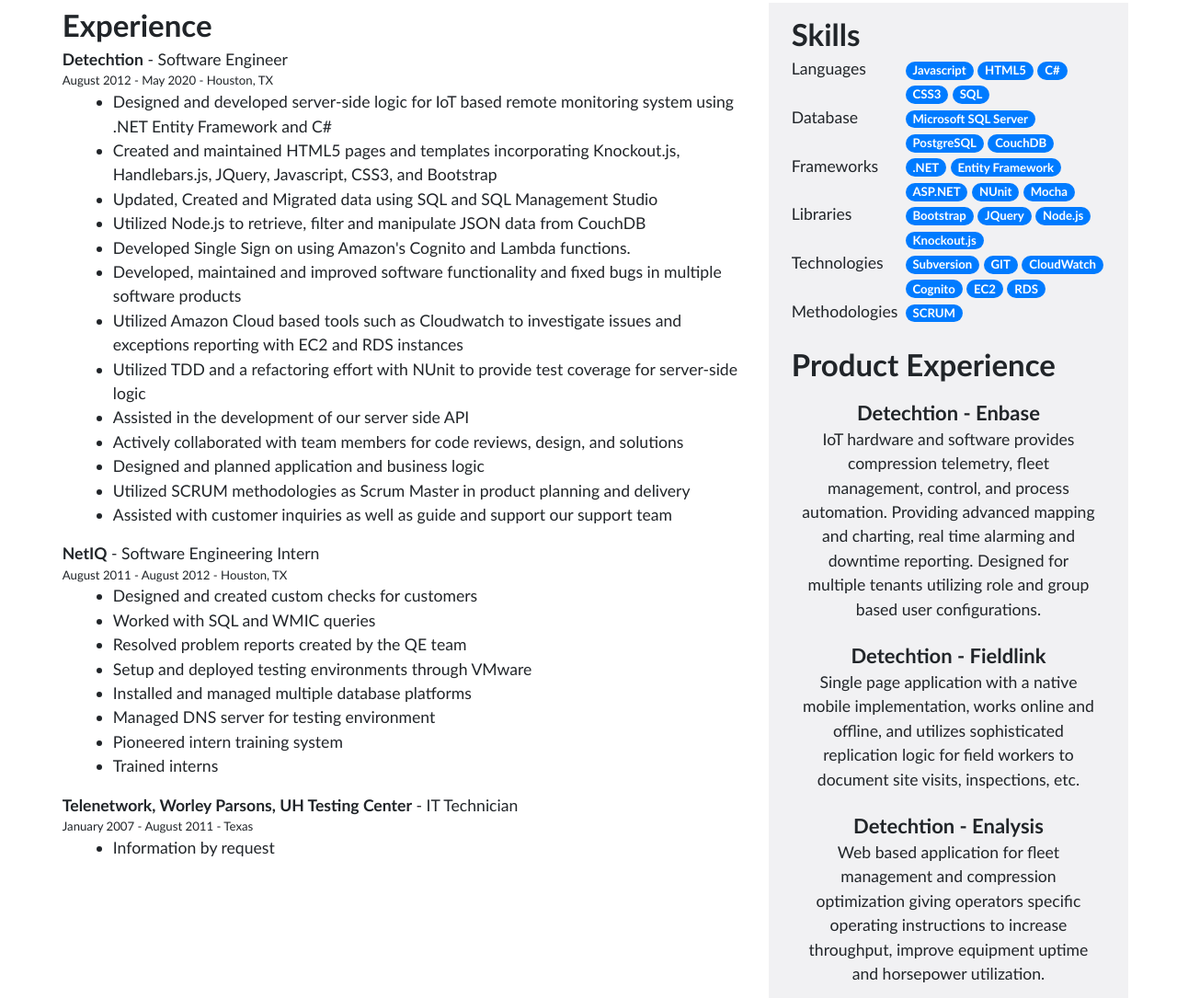
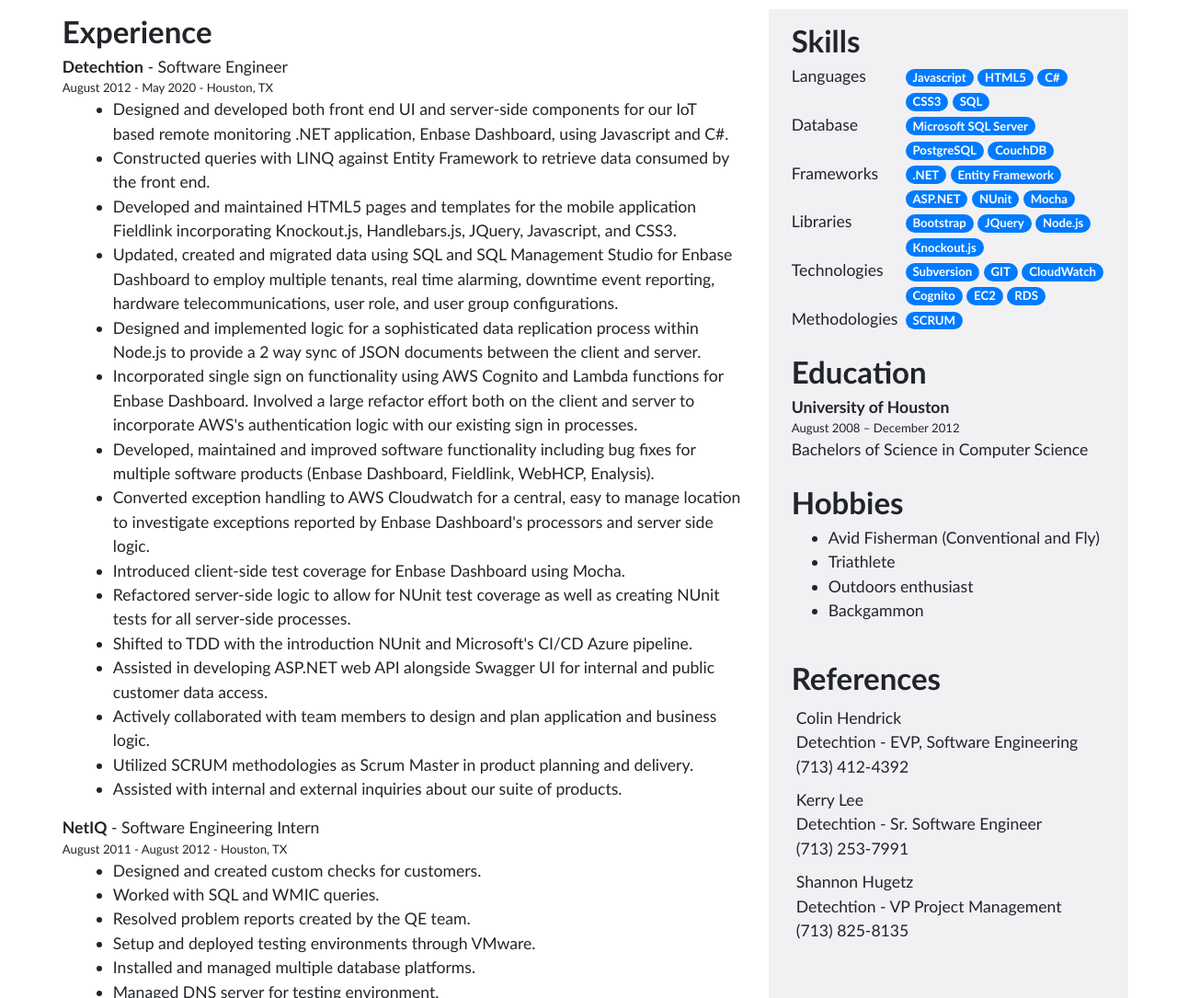
Before and after one commit to broussardmichael/resume, a plain HTML site: page index.html in a window 1280 px wide. Shown: the part 391-1476 px from the top of the page at 92% size. Drawn offline with Linux system fonts and the light colour scheme.

Commit message:
Update text, minor ui updates, cleanup

```diff
--- a/css/resume.css
+++ b/css/resume.css
@@ -1,4 +1,4 @@
-@media only screen and (min-width: 801px) {
+@media only screen and (min-width: 1024px) {
     .header {
         padding: 4em;
     }
@@ -13,7 +13,7 @@
 
     .personal-content > .row {
          padding: 10px;
-     }
+    }
 
     .product-experience-section > .row {
         padding: 10px;
@@ -21,6 +21,16 @@
 
     .reference-container {
         padding: 5px;
+    }
+}
+
+@media only screen and (max-width: 768px) {
+    .section-title {
+        text-align: center !important;
+    }
+
+    .contact-info div {
+        text-align: center !important;
     }
 }
 
@@ -64,26 +74,15 @@
     width: 200px;
 }
 
-.contact-info div {
-    text-align: center;
-}
-
 .content {
     background-color: white;
 }
 
 .section-title {
     font-weight: bold;
+    text-align: left;
 }
 
 .personal-content {
     background-color: #F1F1F3;
 }
-
-.product-name {
-    text-align: center;
-}
-
-.product-experience-section .col-12:nth-of-type(even) {
-    text-align: center;
-}
--- a/index.html
+++ b/index.html
@@ -13,6 +13,7 @@
     <div class="row header">
         <div class="col-md-4  align-self-center">
             <div class="name font-size-1">Michael Broussard</div>
+            <div class="name font-size-2">Software Engineer</div>
         </div>
         <div class=" col-md-4  align-self-center">
             <img src="resumephoto.jpg" class="photo rounded-circle mx-auto" alt="">
@@ -39,29 +40,21 @@
                     <div class="experience-list">
                         <div class="col">
                             <ul>
-                                <li>Designed and developed server-side logic for IoT based remote monitoring system
-                                    using .NET Entity Framework and C#
-                                </li>
-                                <li>Created and maintained HTML5 pages and templates incorporating Knockout.js,
-                                    Handlebars.js, JQuery, Javascript, CSS3, and Bootstrap
-                                </li>
-                                <li>Updated, Created and Migrated data using SQL and SQL Management Studio</li>
-                                <li>Utilized Node.js to retrieve, filter and manipulate JSON data from CouchDB</li>
-                                <li>Developed Single Sign on using Amazon's Cognito and Lambda functions.</li>
-                                <li>Developed, maintained and improved software functionality and fixed bugs in multiple
-                                    software products
-                                </li>
-                                <li>Utilized Amazon Cloud based tools such as Cloudwatch to investigate issues and
-                                    exceptions reporting with EC2 and RDS instances
-                                </li>
-                                <li>Utilized TDD and a refactoring effort with NUnit to provide test coverage for
-                                    server-side logic
-                                </li>
-                                <li>Assisted in the development of our server side API</li>
-                                <li>Actively collaborated with team members for code reviews, design, and solutions</li>
-                                <li>Designed and planned application and business logic</li>
-                                <li>Utilized SCRUM methodologies as Scrum Master in product planning and delivery</li>
-                                <li>Assisted with customer inquiries as well as guide and support our support team</li>
+                                <li>Designed and developed both front end UI and server-side components for our IoT based remote monitoring .NET application, Enbase Dashboard, using Javascript and C#.</li>
+                                <li>Constructed queries with LINQ against Entity Framework to retrieve data consumed by the front end.</li>
+                                <li>Developed and maintained HTML5 pages and templates for the mobile application Fieldlink incorporating Knockout.js, Handlebars.js, JQuery, Javascript, and CSS3.</li>
+                                <li>Updated, created and migrated data using SQL and SQL Management Studio for Enbase Dashboard to employ multiple tenants, real time alarming, downtime event reporting, hardware telecommunications, user role, and user group configurations.</li>
+                                <li>Designed and implemented logic for a sophisticated data replication process within Node.js to provide a 2 way sync of JSON documents between the client and server.</li>
+                                <li>Incorporated single sign on functionality using AWS Cognito and Lambda functions for Enbase Dashboard. Involved a large refactor effort both on the client and server to incorporate AWS's authentication logic with our existing sign in processes.</li>
+                                <li>Developed, maintained and improved software functionality including bug fixes for multiple software products (Enbase Dashboard, Fieldlink, WebHCP, Enalysis).</li>
+                                <li>Converted exception handling to AWS Cloudwatch for a central, easy to manage location to investigate exceptions reported by Enbase Dashboard's processors and server side logic.</li>
+                                <li>Introduced client-side test coverage for Enbase Dashboard using Mocha.</li>
+                                <li>Refactored server-side logic to allow for NUnit test coverage as well as creating NUnit tests for all server-side processes.</li>
+                                <li>Shifted to TDD with the introduction NUnit and Microsoft's CI/CD Azure pipeline.</li>
+                                <li>Assisted in developing ASP.NET web API alongside Swagger UI for internal and public customer data access.</li>
+                                <li>Actively collaborated with team members to design and plan application and business logic.</li>
+                                <li>Utilized SCRUM methodologies as Scrum Master in product planning and delivery.</li>
+                                <li>Assisted with internal and external inquiries about our suite of products.</li>
                             </ul>
                         </div>
                     </div>
@@ -78,14 +71,14 @@
                     <div class="experience-list">
                         <div class="col">
                             <ul>
-                                <li>Designed and created custom checks for customers</li>
-                                <li>Worked with SQL and WMIC queries</li>
-                                <li>Resolved problem reports created by the QE team</li>
-                                <li>Setup and deployed testing environments through VMware</li>
-                                <li>Installed and managed multiple database platforms</li>
-                                <li>Managed DNS server for testing environment</li>
-                                <li>Pioneered intern training system</li>
-                                <li>Trained interns</li>
+                                <li>Designed and created custom checks for customers.</li>
+                                <li>Worked with SQL and WMIC queries.</li>
+                                <li>Resolved problem reports created by the QE team.</li>
+                                <li>Setup and deployed testing environments through VMware.</li>
+                                <li>Installed and managed multiple database platforms.</li>
+                                <li>Managed DNS server for testing environment.</li>
+                                <li>Pioneered intern training system.</li>
+                                <li>Trained interns.</li>
                             </ul>
                         </div>
                     </div>
@@ -171,33 +164,6 @@
             </div>
             <div class="row">
                 <div class="col">
-                    <div class="section-title font-size-2">Product Experience</div>
-                    <div class="row">
-                        <div class="col-12 product-experience-section">
-                            <div class = "row">
-                                <div class ="col-12 font-size-3 product-name"><b>Detechtion - Enbase</b></div>
-                                <div class="col-12">
-                                    <div>IoT hardware and software provides compression telemetry, fleet management, control, and process automation. Providing advanced mapping and charting, real time alarming and downtime reporting. Designed for multiple tenants utilizing role and group based user configurations.</div>
-                                </div>
-                            </div>
-                            <div class = "row">
-                                <div class = "col-12 font-size-3 product-name"><b>Detechtion - Fieldlink</b></div>
-                                <div class="col-12">
-                                    <div>Single page application with a native mobile implementation, works online and offline, and utilizes sophisticated replication logic for field workers to document site visits, inspections, etc.</div>
-                                </div>
-                            </div>
-                            <div class = "row">
-                                <div class = "col-12 font-size-3 product-name"><b>Detechtion - Enalysis</b></div>
-                                <div class="col-12">
-                                    <div>Web based application for fleet management and compression optimization giving operators specific operating instructions to increase throughput, improve equipment uptime and horsepower utilization.</div>
-                                </div>
-                            </div>
-                        </div>
-                    </div>
-                    </div>
-                </div>
-            <div class="row">
-                <div class="col">
                     <div class="section-title font-size-2">Education</div>
                     <div class="education-content">
                         <div><b>University of Houston</b></div>
```
